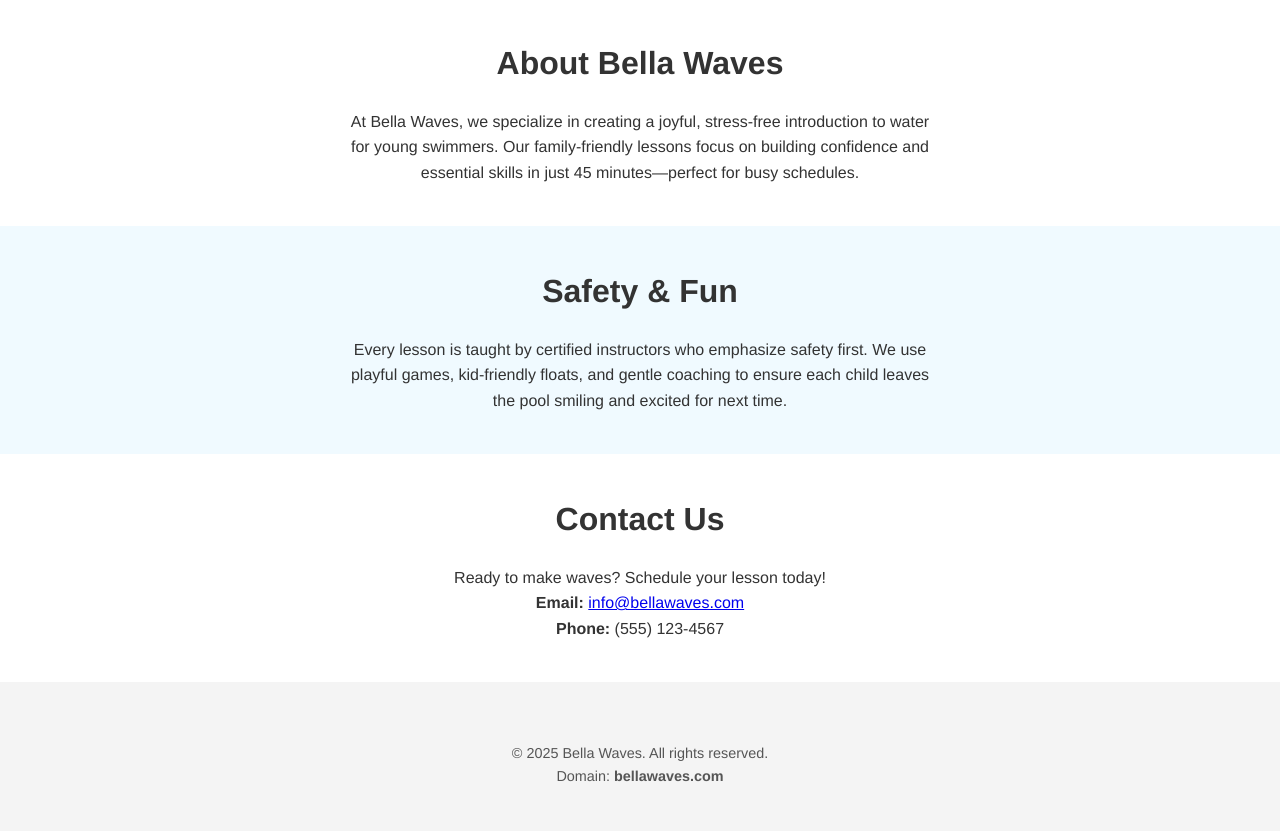
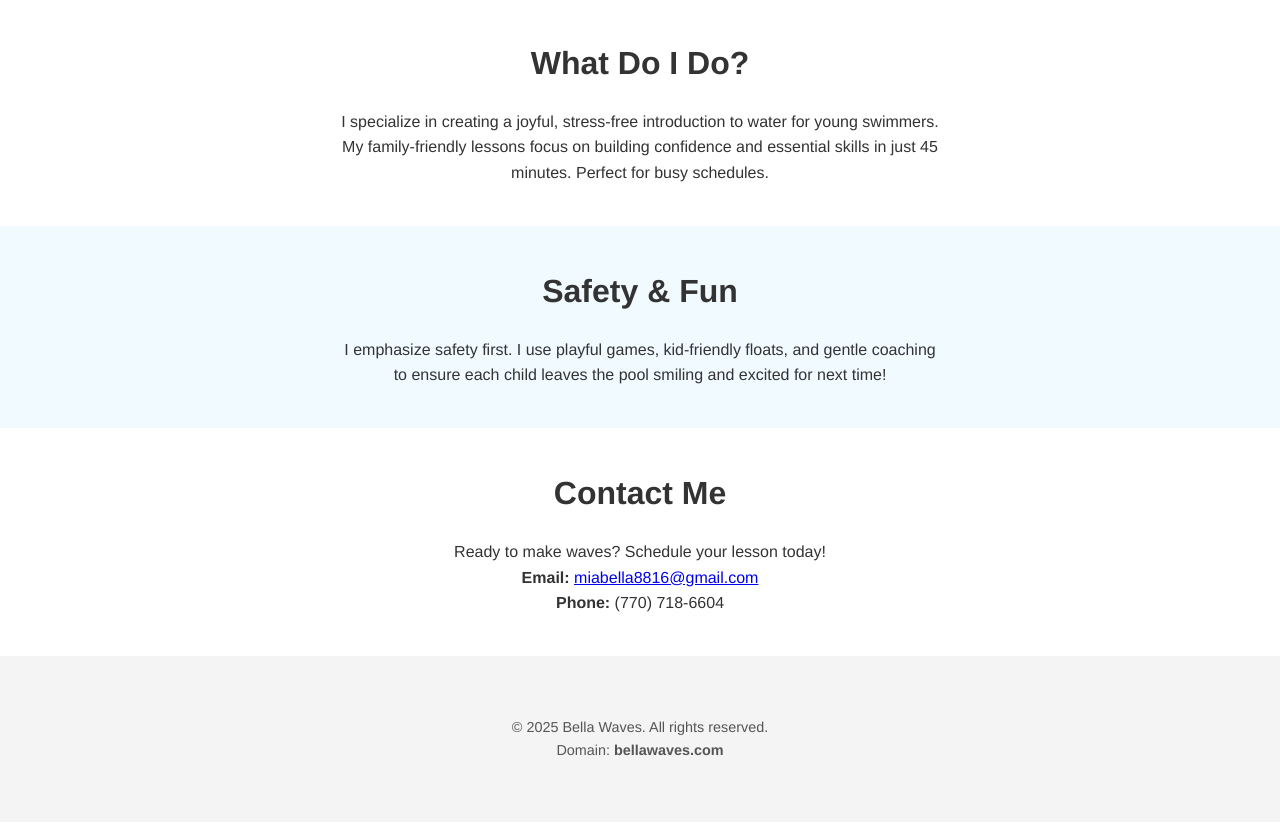
Before and after one commit to llueva/bellawaves, a plain HTML site: page index.html in a window 1280 px wide. Shown: the part 988-1819 px from the top of the page. Drawn offline with Linux system fonts and the light colour scheme.

Commit message:
Update index.html

```diff
--- a/index.html
+++ b/index.html
@@ -7,7 +7,8 @@
   <link rel="stylesheet" href="styles.css" />
 </head>
 <body>
-  <!-- Header Section with Background Image -->
+  <!-- https://llueva.github.io/bellawaves/
+  Header Section with Background Image -->
   <header class="hero">
     <img src="header.png" alt="Bella Waves Underwater Header" class="hero-img" />
     <div class="hero-content">
@@ -20,11 +21,11 @@
   <!-- About Section -->
   <section id="about" class="section">
     <div class="container">
-      <h2>About Bella Waves</h2>
+      <h2>What Do I Do?</h2>
       <p>
-        At Bella Waves, we specialize in creating a joyful, stress-free introduction
-        to water for young swimmers. Our family-friendly lessons focus on building confidence
-        and essential skills in just 45 minutes—perfect for busy schedules.
+        I specialize in creating a joyful, stress-free introduction
+        to water for young swimmers. My family-friendly lessons focus on building confidence
+        and essential skills in just 45 minutes. Perfect for busy schedules.
       </p>
     </div>
   </section>
@@ -34,9 +35,9 @@
     <div class="container">
       <h2>Safety & Fun</h2>
       <p>
-        Every lesson is taught by certified instructors who emphasize safety first.
-        We use playful games, kid-friendly floats, and gentle coaching to ensure each child
-        leaves the pool smiling and excited for next time.
+        I emphasize safety first.
+        I use playful games, kid-friendly floats, and gentle coaching to ensure each child
+        leaves the pool smiling and excited for next time!
       </p>
     </div>
   </section>
@@ -44,11 +45,11 @@
   <!-- Contact Section -->
   <section id="contact" class="section">
     <div class="container">
-      <h2>Contact Us</h2>
+      <h2>Contact Me</h2>
       <p>
         Ready to make waves? Schedule your lesson today!<br />
-        <strong>Email:</strong> <a href="mailto:info@bellawaves.com">info@bellawaves.com</a><br />
-        <strong>Phone:</strong> (555) 123-4567
+        <strong>Email:</strong> <a href="miabella8816@gmail.com">miabella8816@gmail.com</a><br />
+        <strong>Phone:</strong> (770) 718-6604
       </p>
     </div>
   </section>
```
